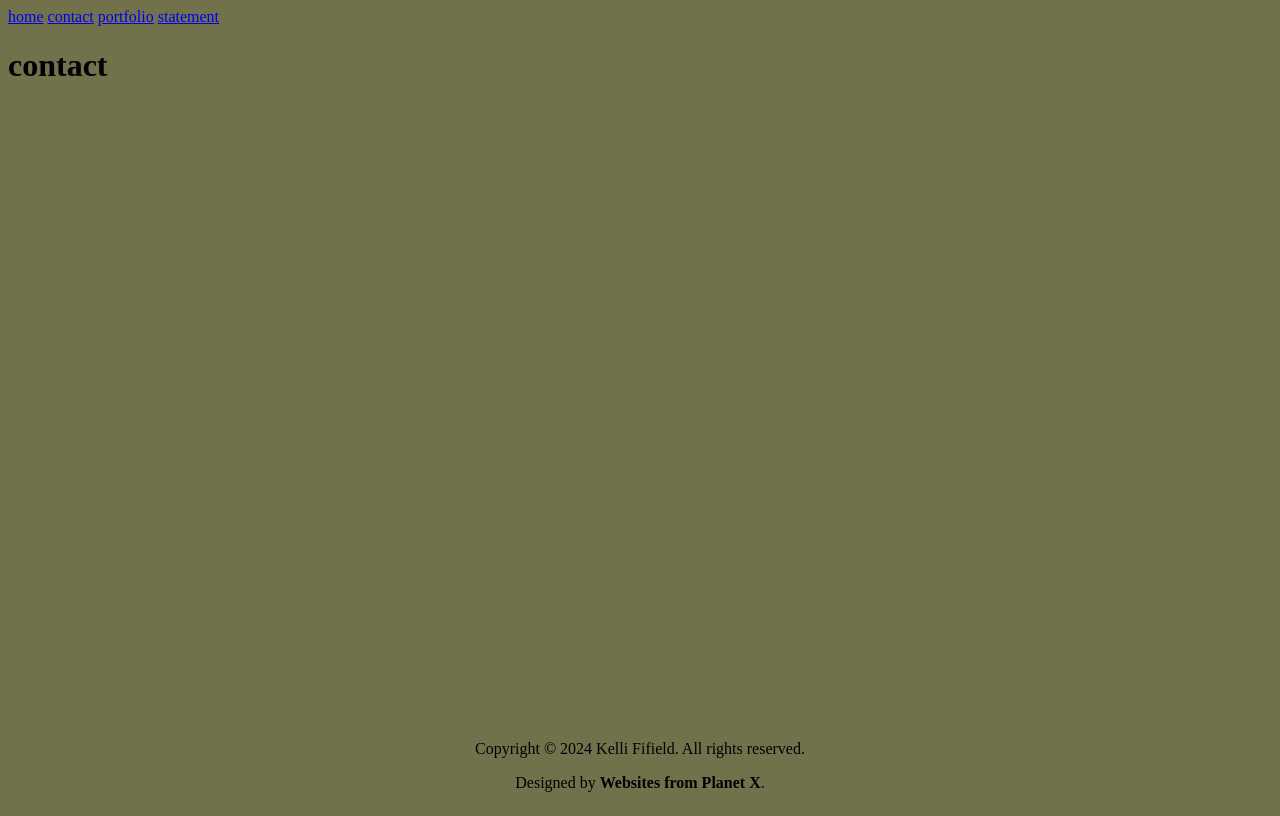
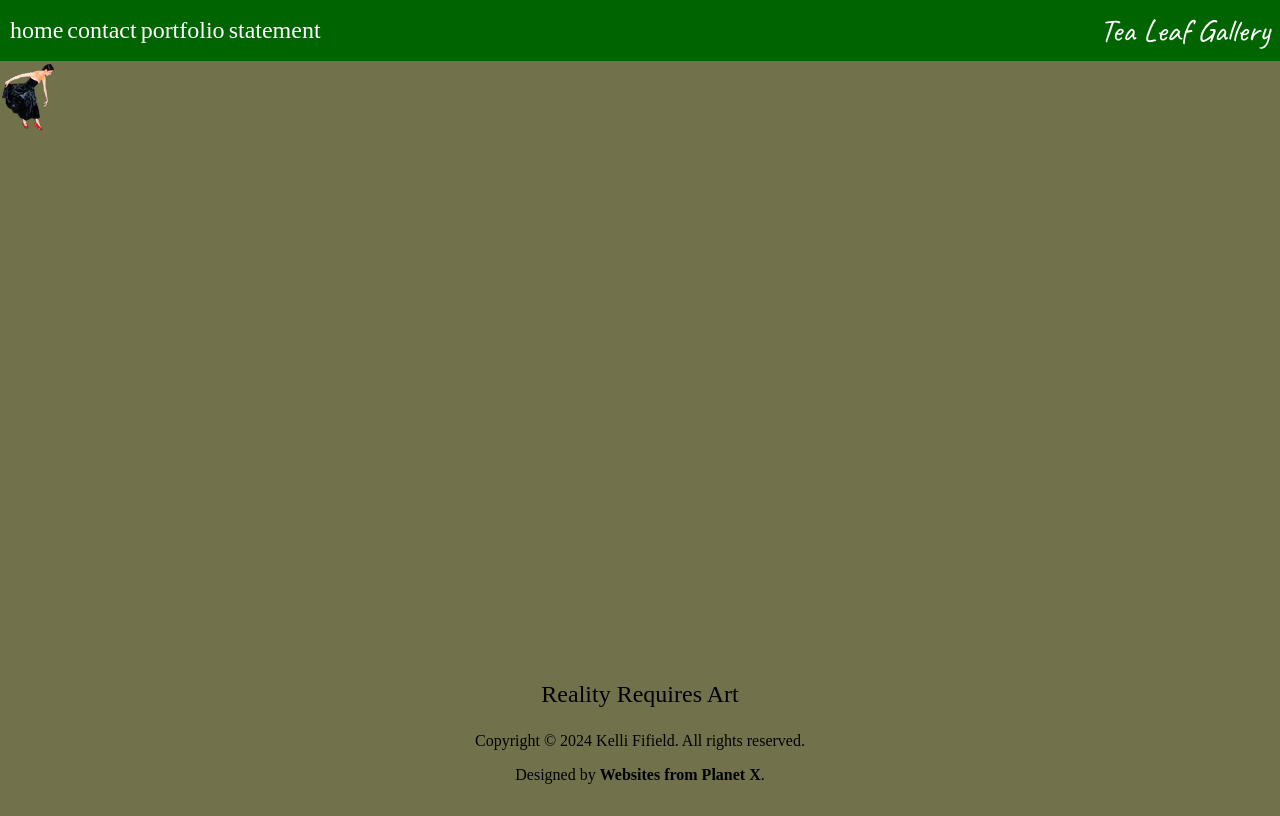
Before and after one commit to garthmortensen/django_tealeaf, a Django app: page /contact/ in a window 1280 px wide. After the commit the page ends 784 px from the top, so only its background shows below. Run offline with Django 4.2, Linux system fonts and the light colour scheme.

Commit message:
Design: Add starting css elements and web font

```diff
--- a/firstapp/static/css/styles.css
+++ b/firstapp/static/css/styles.css
@@ -1,3 +1,34 @@
+html,
+body {
+    margin: 0;
+    padding: 0;
+}
+
+header {
+    background-color: darkgreen;
+    display: flex;
+    justify-content: space-between;
+    align-items: center;
+    padding: 10px;
+    color: white;
+}
+
+#nav-links a {
+    font-size: 1.5em;
+    color: white;
+    text-decoration: none;
+    /* remove the underline from the links */
+}
+
+#business-name {
+    /* font-family: 'Georgia', sans-serif; */
+    font-size: 2em;
+    /* text-align: right; */
+    font-family: "Caveat", cursive;
+    font-optical-sizing: auto;
+    font-style: normal;
+}
+
 body {
     background: #71714c;
     /* background: #ccc; */
@@ -14,3 +45,8 @@ footer {
     flex-shrink: 0;
     text-align: center;
 }
+
+#reality {
+    font-size: 1.5em;
+    text-align: center;
+}
--- a/firstapp/templates/firstapp/base.html
+++ b/firstapp/templates/firstapp/base.html
@@ -8,14 +8,22 @@
     <title>{% block title %} missing title {% endblock %}</title>
     <!-- run python manage.py collectstatic in prod to copy static files into the STATIC_ROOT directory -->
     <link rel="stylesheet" type="text/css" href="{% static 'css/styles.css' %}">
+
+    <link rel="preconnect" href="https://fonts.googleapis.com">
+    <link rel="preconnect" href="https://fonts.gstatic.com" crossorigin>
+    <link href="https://fonts.googleapis.com/css2?family=Caveat:wght@400..700&display=swap" rel="stylesheet">
+
 </head>
 <body>
     <header>
         <!-- Header content -->
-        <a href="{% url 'home' %}">home</a>
-        <a href="{% url 'contact' %}">contact</a>
-        <a href="{% url 'portfolio' %}">portfolio</a>
-        <a href="{% url 'statement' %}">statement</a>
+        <div id="nav-links">
+            <a href="{% url 'home' %}">home</a>
+            <a href="{% url 'contact' %}">contact</a>
+            <a href="{% url 'portfolio' %}">portfolio</a>
+            <a href="{% url 'statement' %}">statement</a>
+        </div>
+        <div id="business-name">Tea Leaf Gallery</div>
     </header>
 
     <main>
@@ -26,6 +34,7 @@
 
     <footer>
         <!-- Footer content -->
+        <p id="reality">Reality Requires Art</p>
         <p>Copyright © 2024 Kelli Fifield. All rights reserved.</p>
         <p>Designed by <b>Websites from Planet X</b>.</p>
     </footer>
--- a/firstapp/templates/firstapp/contact.html
+++ b/firstapp/templates/firstapp/contact.html
@@ -1,8 +1,13 @@
 {% extends 'firstapp/base.html' %}
+
+<!-- load static for images -->
+{% load static %}
 
 {% block title %}{{ website_name }} > {{ page_name }}{% endblock %}
 
 {% block content %}
-    <h1>{{ page_name }}</h1>
+    <!-- <h1>{{ page_name }}</h1> -->
+
+    <img src="{% static 'firstapp/contact/flamencopointdancer.png' %}" alt="Contact Kelli">
 
 {% endblock %}
--- a/firstapp/templates/firstapp/home.html
+++ b/firstapp/templates/firstapp/home.html
@@ -6,10 +6,10 @@
 {% block title %}{{ website_name }} > {{ page_name }}{% endblock %}
 
 {% block content %}
-<h1>{{ page_name }}</h1>
+
 <p>Welcome to {{ website_name }}!</p>
 <p>{{ message }}</p>
 
-<img src="{% static 'firstapp/home/studio.png' %}" alt="Studio, Tea Leaf Gallery">
+<img src="{% static 'firstapp/home/studio.jpg' %}" alt="Studio, Tea Leaf Gallery">
 
 {% endblock %}
--- a/firstapp/templates/firstapp/portfolio.html
+++ b/firstapp/templates/firstapp/portfolio.html
@@ -3,6 +3,5 @@
 {% block title %}{{ website_name }} > {{ page_name }}{% endblock %}
 
 {% block content %}
-    <h1>{{ page_name }}</h1>
 
 {% endblock %}
--- a/firstapp/templates/firstapp/statement.html
+++ b/firstapp/templates/firstapp/statement.html
@@ -6,8 +6,6 @@
 {% block title %}{{ website_name }} > {{ page_name }}{% endblock %}
 
 {% block content %}
-
-<h1>{{ page_name }}</h1>
 
 <img src="{% static 'firstapp/statement/locations_divided.gif' %}" alt="Visit Art, Twin Art Tours">
 
```
Also changed, not shown: firstapp/static/firstapp/contact/flamencopointdancer.png (renamed from firstapp/static/firstapp/contact/flamencopointdancer2.png).
